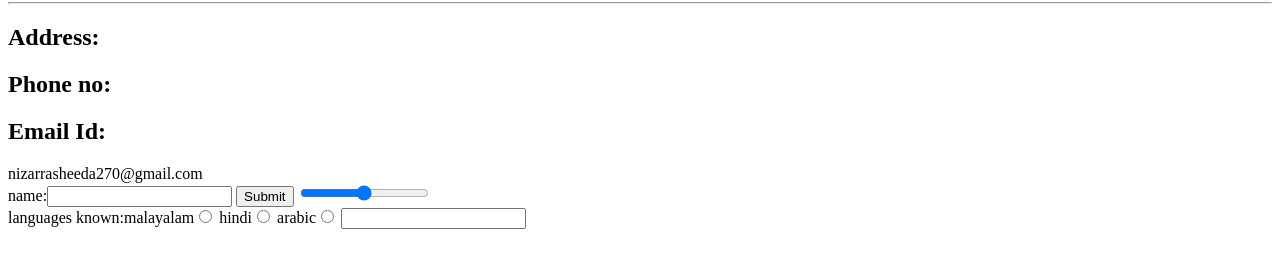
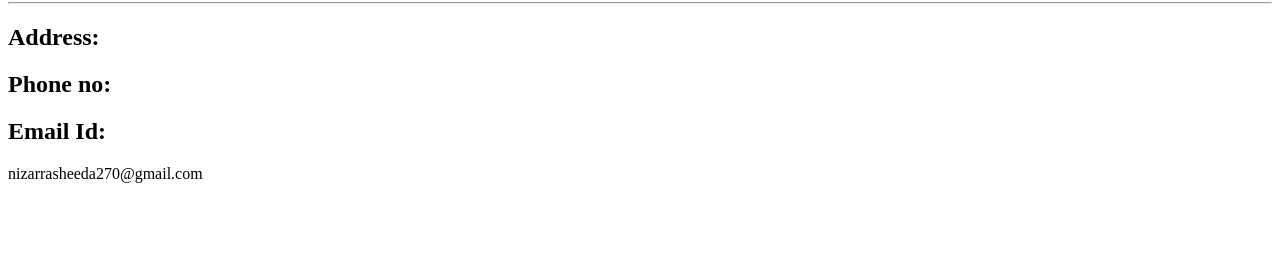
Before and after one commit to yumna-nizar/html-resume, a plain HTML site: page contact.html in a window 1280 px wide. Shown: the part 78-346 px from the top of the page. Drawn offline with Linux system fonts and the light colour scheme.

Commit message:
form details removed

```diff
--- a/contact.html
+++ b/contact.html
@@ -10,14 +10,5 @@
     <h2>Address:</h2>
     <h2>Phone no:</h2>
     <h2>Email Id:</h2>nizarrasheeda270@gmail.com
-      <form action="mailto:info@londonappbrewery.com" method="post" enctype="text/plain">
-        <label> name:</label><input type="text" name="yourname">
-        <input type="submit">
-        <input type="range"><br>
-         languages known:<label>malayalam</label><input type="radio" name="lang" value="malayalam">
-        <label>hindi</label><input type="radio" name="lang" value="hindi">
-     <label>arabic</label><input type="radio" name="lang" value="arabic">
-     <input type="text" name="Address" id="">
-</form>
 </body>
 <html>
```
